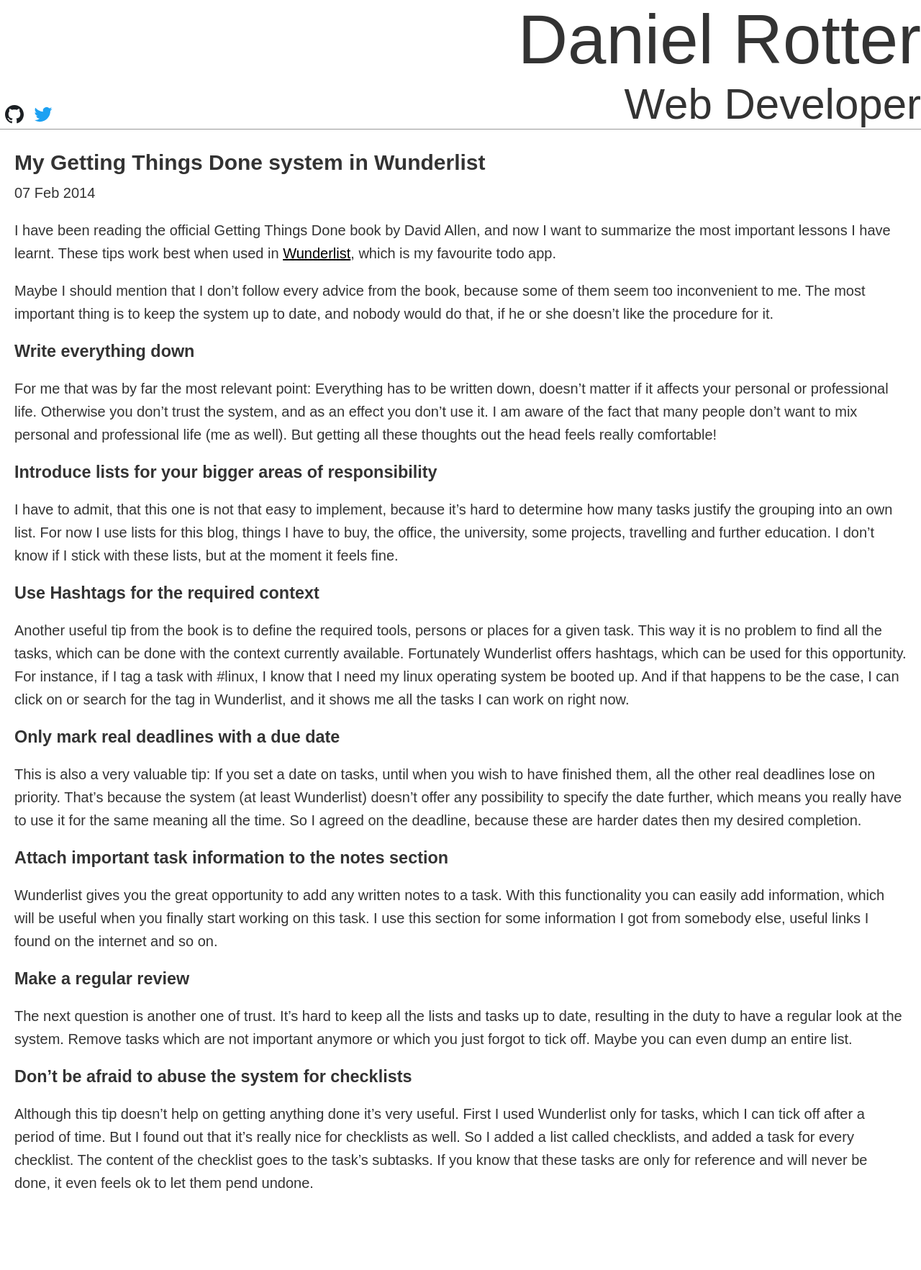
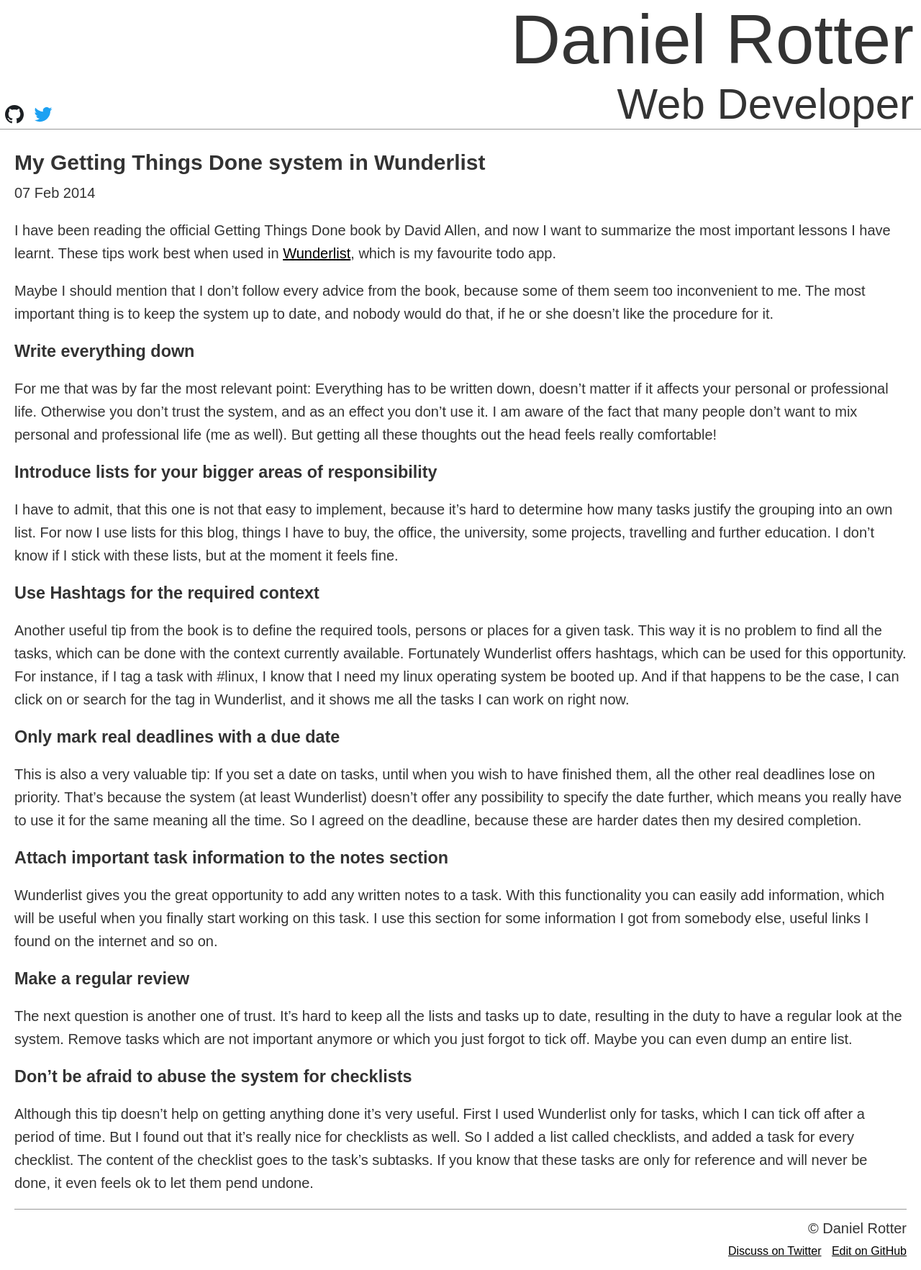
Before and after one commit to danrot/danrot.github.io, a Jekyll site: the page built from _posts/2014-02-07-my-getting-things-done-system-in-wunderlist.md, in a window 1280 px wide. Shown: the whole page at 72% size. Built offline with Jekyll 4.4.1, drawn with Linux system fonts in a browser that asks for light colours; before the commit the page ends 1680 px from its top, so only the background shows below that.

Commit message:
Add interaction links to blog posts

```diff
--- a/_layouts/post.html
+++ b/_layouts/post.html
@@ -8,3 +8,11 @@ layout: master
         {{ content }}
     </div>
 </article>
+
+<nav class="interactions">
+    © Daniel Rotter
+    <ul>
+        <li><a href="https://twitter.com/search?q={{ site.url }}{{ page.url }}">Discuss on Twitter</a></li>
+        <li><a href="https://github.com/danrot/danrot.github.io/edit/master/{{ page.path }}">Edit on GitHub</a></li>
+    </ul>
+</nav>
--- a/css/style.css
+++ b/css/style.css
@@ -27,6 +27,7 @@ h2 {
 .header {
     border-bottom: 1px #999 solid;
     text-align: right;
+    padding-right: 10px;
 }
 
 .header .twitter-link img {
@@ -101,3 +102,23 @@ h2 {
 .content .post ul {
     margin-left: 20px;
 }
+
+.content .post {
+    border-bottom: 1px #999 solid;
+    margin-bottom: 10px;
+}
+
+.content .interactions {
+    text-align: right;
+}
+
+.content .interactions ul {
+    font-size: 16px;
+    list-style-type: none;
+    margin-bottom: 10px;
+}
+
+.content .interactions ul li {
+    display: inline-block;
+    margin-left: 10px;
+}
```
